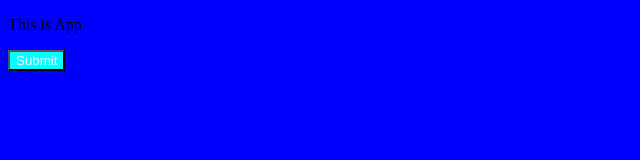
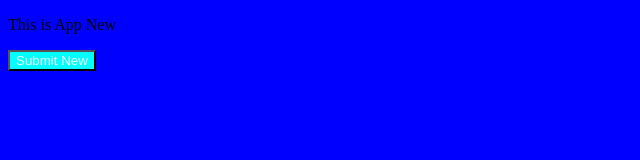
Before and after one commit to tan1504/git-tutorial, a plain HTML site: page index.html in a window 1280 px wide. Shown: the whole page, without its empty margins (0-640 px from the left). Drawn offline with Linux system fonts and the light colour scheme.

Commit message:
update index html file new

```diff
--- a/index.html
+++ b/index.html
@@ -9,7 +9,7 @@
     <link rel="stylesheet" href="index2.css">
 </head>
 <body>
-    <p>This is App</p>
-    <button>Submit</button>
+    <p>This is App New</p>
+    <button>Submit New</button>
 </body>
 </html>
```
